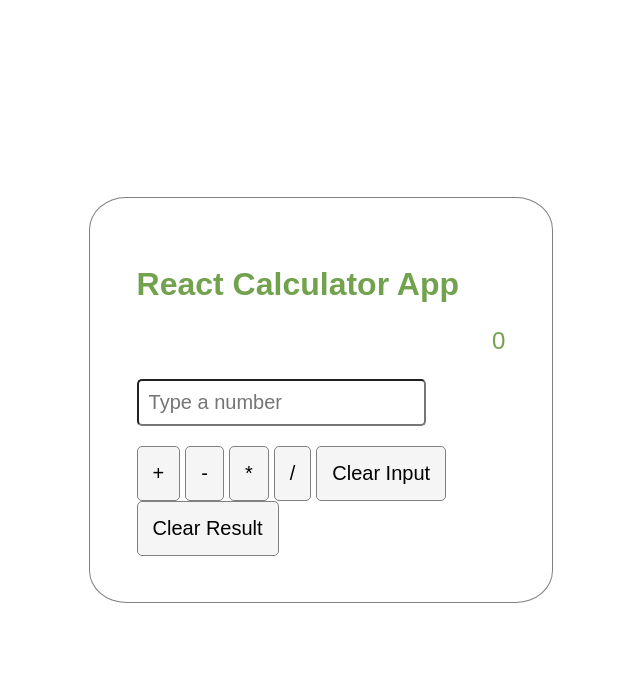
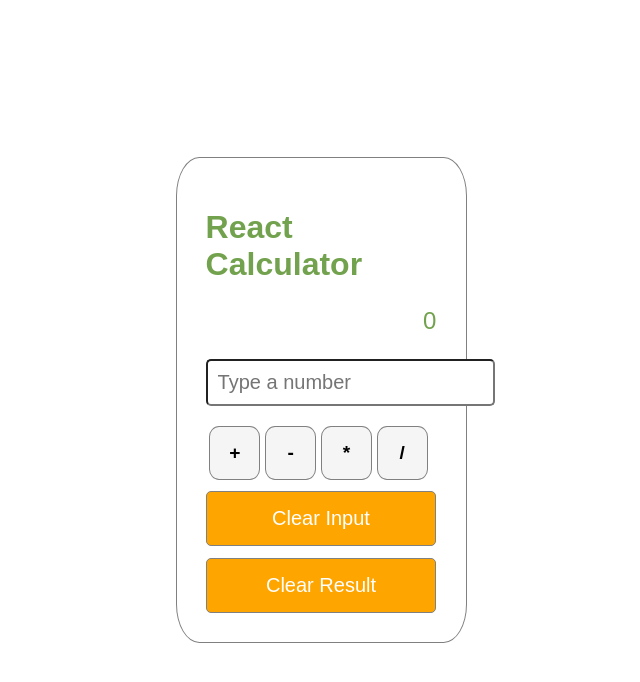
Before and after one commit to jschhie/Calculator-App, a React (Create React App) app: page / in a window 1280 px wide. Shown: the top 682 px of the page, without its empty margins (319-959 px from the left). Built offline with nearby package versions, Linux system fonts and the light colour scheme.

Commit message:
Update App.js

```diff
--- a/src/App.js
+++ b/src/App.js
@@ -31,8 +31,9 @@
 
     // Can't divide by 0
     let divisor = Number(inputRef.current.value);
-    if (divisor == 0 && result == 0) {
-      setResult(NaN);
+
+    if (divisor === 0 && result === 0) {
+      setResult(NaN.toString());
     } else {
       setResult((result) => result / divisor);
     }
@@ -42,7 +43,6 @@
   function resetInput(e) {
     e.preventDefault();
     inputRef.current.value = 0;
-    //inputRef.current.value = null;
   };
 
   function resetResult(e) {
@@ -53,7 +53,7 @@
   return (
     <div className="App">
       <div>
-        <h1>React Calculator App</h1>
+        <h1 className="title">React Calculator</h1>
       </div>
       <form>
         <p id="result" ref={resultRef}>
@@ -65,12 +65,19 @@
           type="number"
           placeholder="Type a number"
         />
+
+        <div className="mathOps">
           <button onClick={plus}>+</button>
           <button onClick={minus}>-</button>
           <button onClick={times}>*</button>
           <button onClick={divide}>/</button>
+        </div>
+
+        <div className="clearOps">
           <button onClick={resetInput}>Clear Input</button>
           <button onClick={resetResult}>Clear Result</button>
+        </div>
+
       </form>
     </div>
   );
```
Lines whose indentation alone changed are shown as unchanged.
